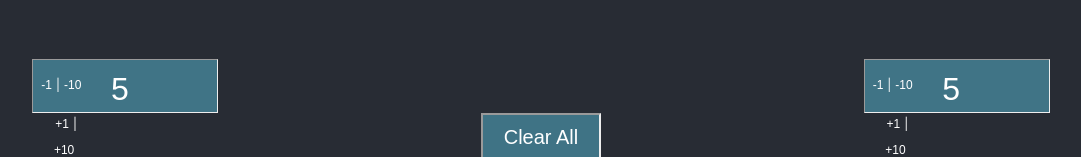
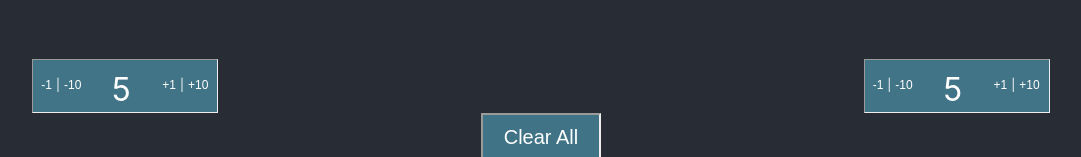
Before and after one commit to evangous/calculator, a React (Create React App) app: page / in a window 1280 px wide. Shown: the part 470-627 px from the top of the page, without its empty margins (99-1180 px from the left). Built offline with nearby package versions, Linux system fonts and the light colour scheme.

Commit message:
calendar node modules

```diff
--- a/src/components/Modulation.js
+++ b/src/components/Modulation.js
@@ -10,7 +10,7 @@ class Modulation extends React.Component {
           <span>|</span>
           <button type="button" className="Modulation-button"> -10 </button>
         </div>
-        <input type="number" className="Modulation-input" value="5" />
+        <div className="Modulation-input">5</div>
         <div className="Modulation-plus">
           <button type="button" className="Modulation-button"> +1 </button>
           <span>|</span>
--- a/src/components/css/Modulation.css
+++ b/src/components/css/Modulation.css
@@ -21,7 +21,7 @@
   float: left;
 }
  .Modulation-plus {
-  width: 6.7vmin;
+  width: 7vmin;
   float: left;
 }
 
@@ -38,8 +38,7 @@
   background: none;
   border: none;
   color: #fff;
-  width: 8.5vmin;
+  width: 9vmin;
   float: left;
   text-align: center;
-  padding-left: 1vmin;
 }
```
